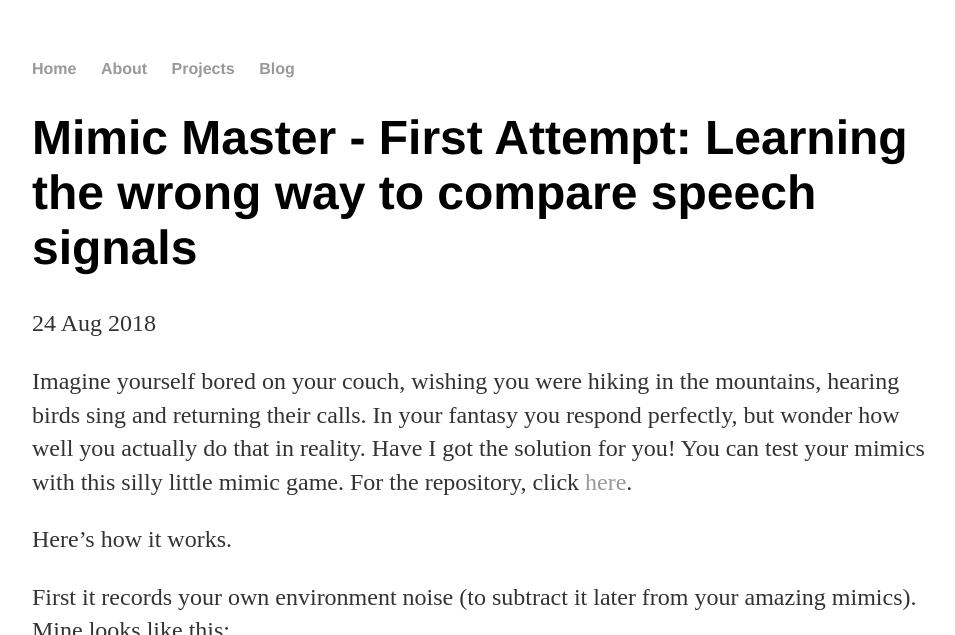
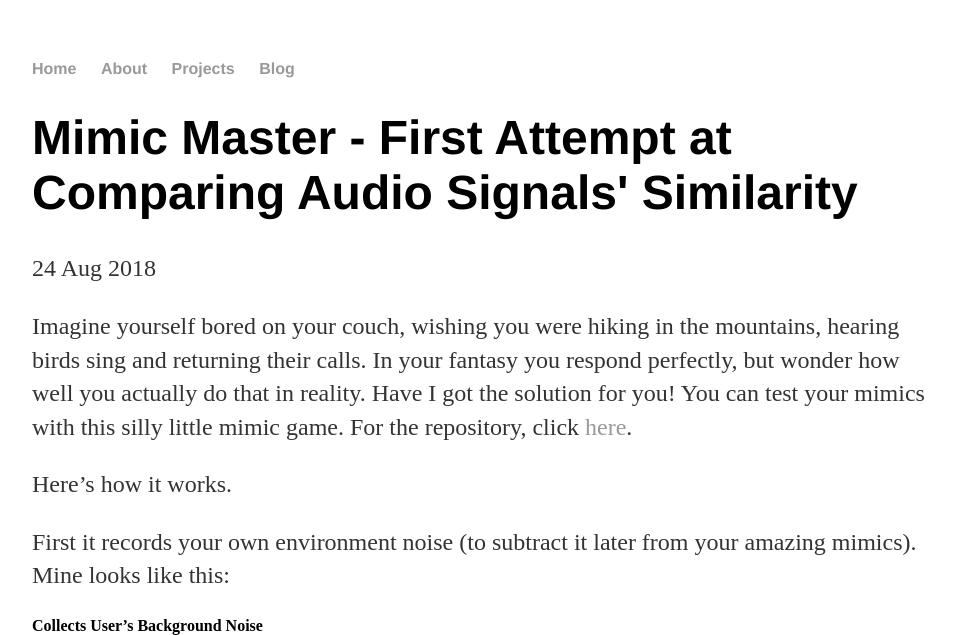
Before and after one commit to a-n-rose/a-n-rose.github.io, a Jekyll site: the page built from _posts/2018-08-24-mimic-master-pitchcurve-vs-fingerprint.md, in a window 1280 px wide and 900 px high, cut to the strip 0-635 px from the top of the window. Shown: the whole strip, without its empty margins (160-1115 px from the left). Built offline with Jekyll 4.4.1, drawn with Linux system fonts in a browser that asks for light colours.

Commit message:
changed title

```diff
--- a/_posts/2018-08-24-mimic-master-pitchcurve-vs-fingerprint.md
+++ b/_posts/2018-08-24-mimic-master-pitchcurve-vs-fingerprint.md
@@ -1,6 +1,6 @@
 ---
 layout: post
-title: "Mimic Master - First Attempt: Learning the wrong way to compare speech signals"
+title: "Mimic Master - First Attempt at Comparing Audio Signals' Similarity"
 date: 2018-08-24
 ---
 
```
